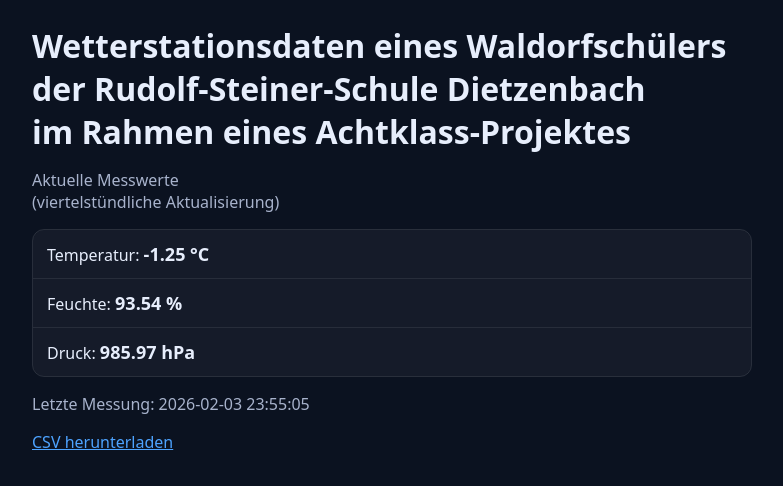
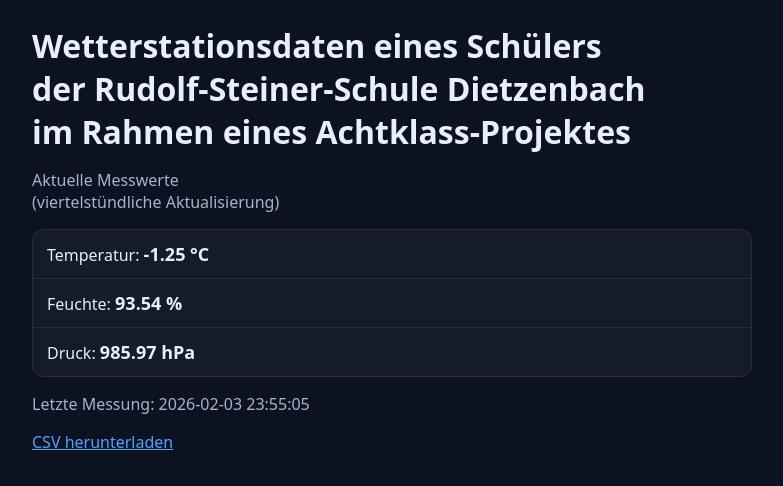
Before and after one commit to newcomer2025/wetterstation, a plain HTML site: page index.html in a window 1280 px wide. Shown: the whole page, without its empty margins (248-1031 px from the left). Drawn offline with Linux system fonts and the light colour scheme.

Commit message:
Titel zum 3. Mal angepasst: Achtklass-Projekt Waldorfschule

```diff
--- a/index.html
+++ b/index.html
@@ -3,13 +3,13 @@
 <head>
   <meta charset="utf-8">
   <meta name="viewport" content="width=device-width, initial-scale=1">
-  <title>Wetterstationsdaten eines Waldorfschülers<br>
+  <title>Wetterstationsdaten eines Schülers<br>
          der Rudolf-Steiner-Schule Dietzenbach<br>
          im Rahmen eines Achtklass-Projektes</title>
   <link rel="stylesheet" href="style.css">
 </head>
 <body>
-  <h1>Wetterstationsdaten eines Waldorfschülers<br>
+  <h1>Wetterstationsdaten eines Schülers<br>
       der Rudolf-Steiner-Schule Dietzenbach<br>
       im Rahmen eines Achtklass-Projektes</h1>
   <p>Aktuelle Messwerte<br>
```
